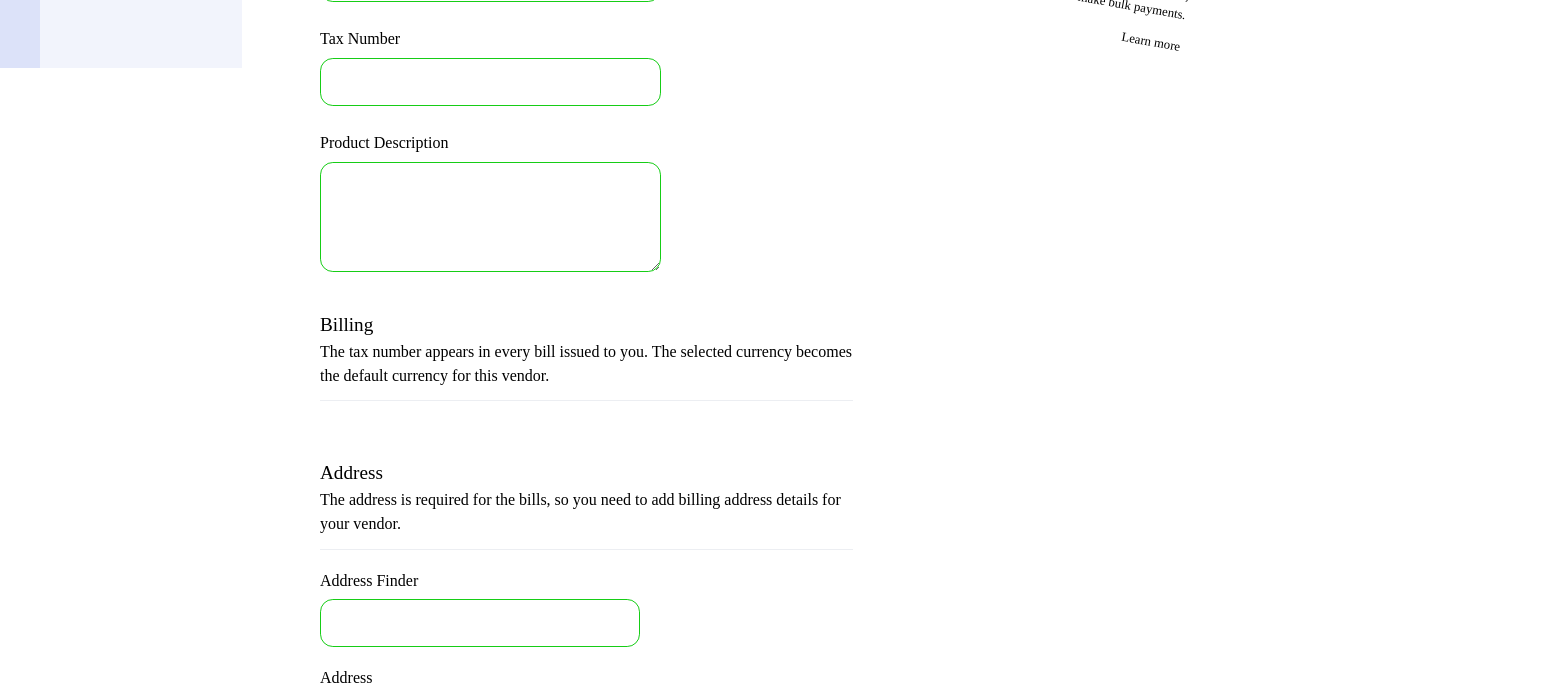
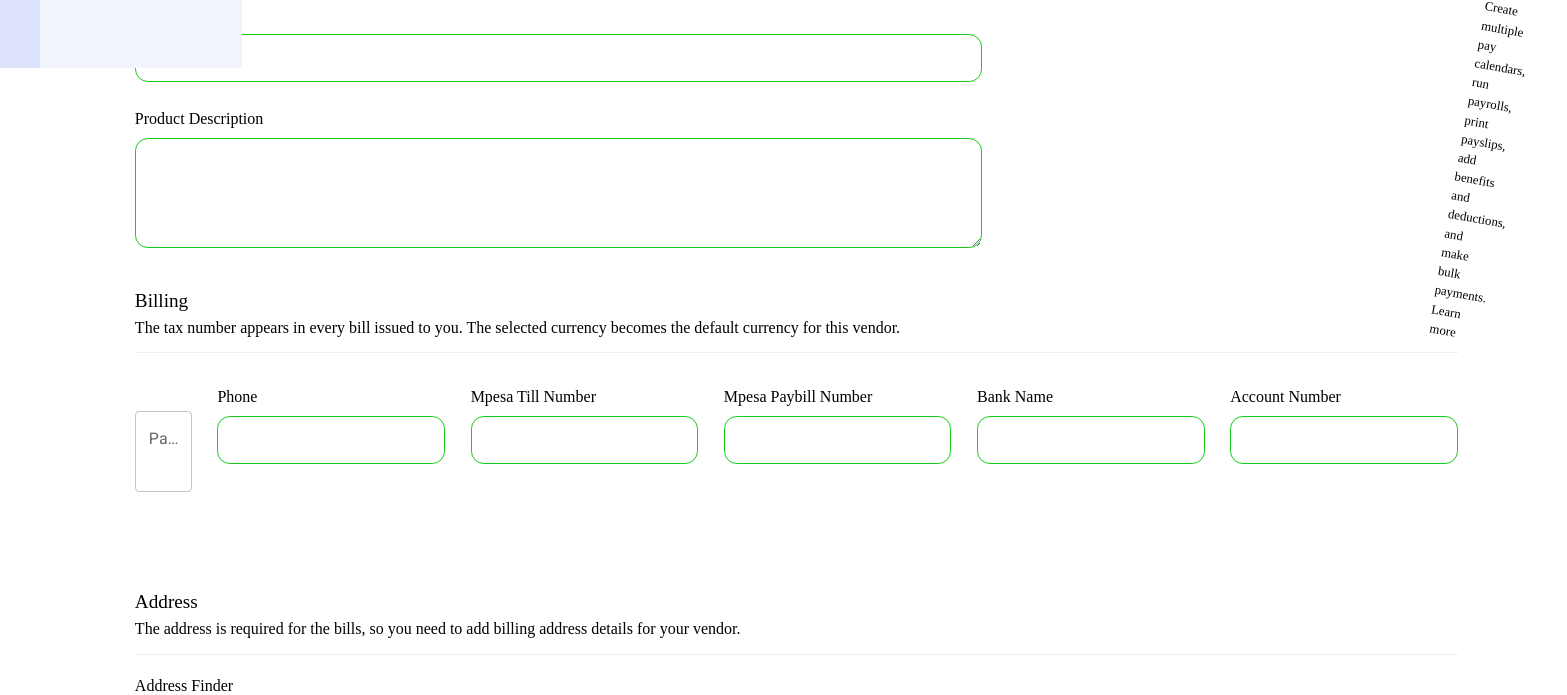
Before and after one commit to paullaster/manage-fuel-bussiness-ui, a React (Vite) app: page /dashboard/purchases/vendor/create in a window 1280 px wide. Shown: the part 732-1427 px from the top of the page, 1567 px wide, since content can reach past the window. Built offline with nearby package versions, Linux system fonts and the light colour scheme; no server answers; a web font is replaced by a local one.

Commit message:
update purchase

```diff
--- a/src/packages/purchases/modules/vendors/components/NewVendor.jsx
+++ b/src/packages/purchases/modules/vendors/components/NewVendor.jsx
@@ -7,6 +7,7 @@ import shared from "../../../shared";
 import { v4 as uuidv4 } from 'uuid';
 import { postAddress } from "../../../actions";
 import { create } from "lodash";
+import VendorBilling from "./VendorBilling";
 
 
 const NewVendor = () => {
@@ -65,10 +66,7 @@ const NewVendor = () => {
         if (!validRef.current) {
             return new Error("Invalid request");
         };
-        const address_id = postAddress(addressObject);
-        if(!address_id) {
-            return new Error("Erros");
-        }
+        postAddress(addressObject);
 
         console.log(addressObject);
 }
@@ -148,6 +146,7 @@ return (
                             <h4>Billing</h4>
                             <p>The tax number appears in every bill issued to you. The selected currency becomes the default currency for this vendor.</p>
                         </div>
+                        <VendorBilling/>
                     </div>
                     <div className="new_vendors__left__dataentry__form_addressinfo">
                         <div className="new_vendors__left__dataentry__form_addressinfo_introduction form_section_introductions">
--- a/src/packages/purchases/modules/vendors/components/VendorBilling.jsx
+++ b/src/packages/purchases/modules/vendors/components/VendorBilling.jsx
@@ -1,7 +1,7 @@
 import React, { useState } from 'react'
-import { AutocompleteComponent } from '@/components';
+import { AutocompleteComponent, InputComponent } from '@/components';
 
-const VendorBilling = ({ }) => {
+const VendorBilling = () => {
     const [paymentMethods, setPaymentMethods] = useState([{method: 'MPESA'}]);
     return (
         <div className="new_vendors__left__dataentry__form_billinginfo_dataentry">
@@ -13,8 +13,29 @@ const VendorBilling = ({ }) => {
             />
                 <InputComponent
                     type="text"
-                    prelabelText={"currency"}
-                    name="currency"
+                    prelabelText={"Phone"}
+                    name="mpesa_phone_number"
+                    title="Mpesa phone number"
+                />
+                <InputComponent
+                    type="text"
+                    prelabelText={"Mpesa Till number"}
+                    name="mpesa_till_number"
+                />
+                <InputComponent
+                    type="text"
+                    prelabelText={"Mpesa Paybill number"}
+                    name="mpesa_paybill_number"
+                />
+                <InputComponent
+                    type="text"
+                    prelabelText={"Bank name"}
+                    name="bank_name"
+                />
+                <InputComponent
+                    type="text"
+                    prelabelText={"Account number"}
+                    name="bank_account_number"
                 />
             </div>
 
```
